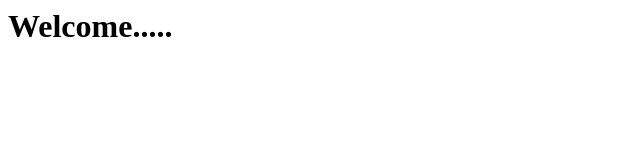
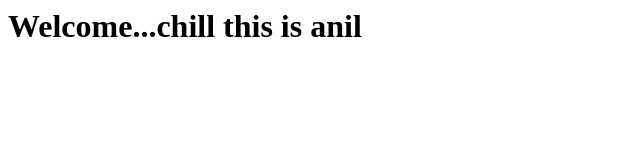
Before and after one commit to ani1203/Code-Deploy, a plain HTML site: page index.html in a window 1280 px wide. Shown: the whole page, without its empty margins (0-640 px from the left). Drawn offline with Linux system fonts and the light colour scheme.

Commit message:
Update index.html

```diff
--- a/index.html
+++ b/index.html
@@ -1,5 +1,5 @@
 <html>
 	<body>
-		<h1>Welcome.....</h1>
+		<h1>Welcome...chill this is anil</h1>
 	</body>
 </html>
```
